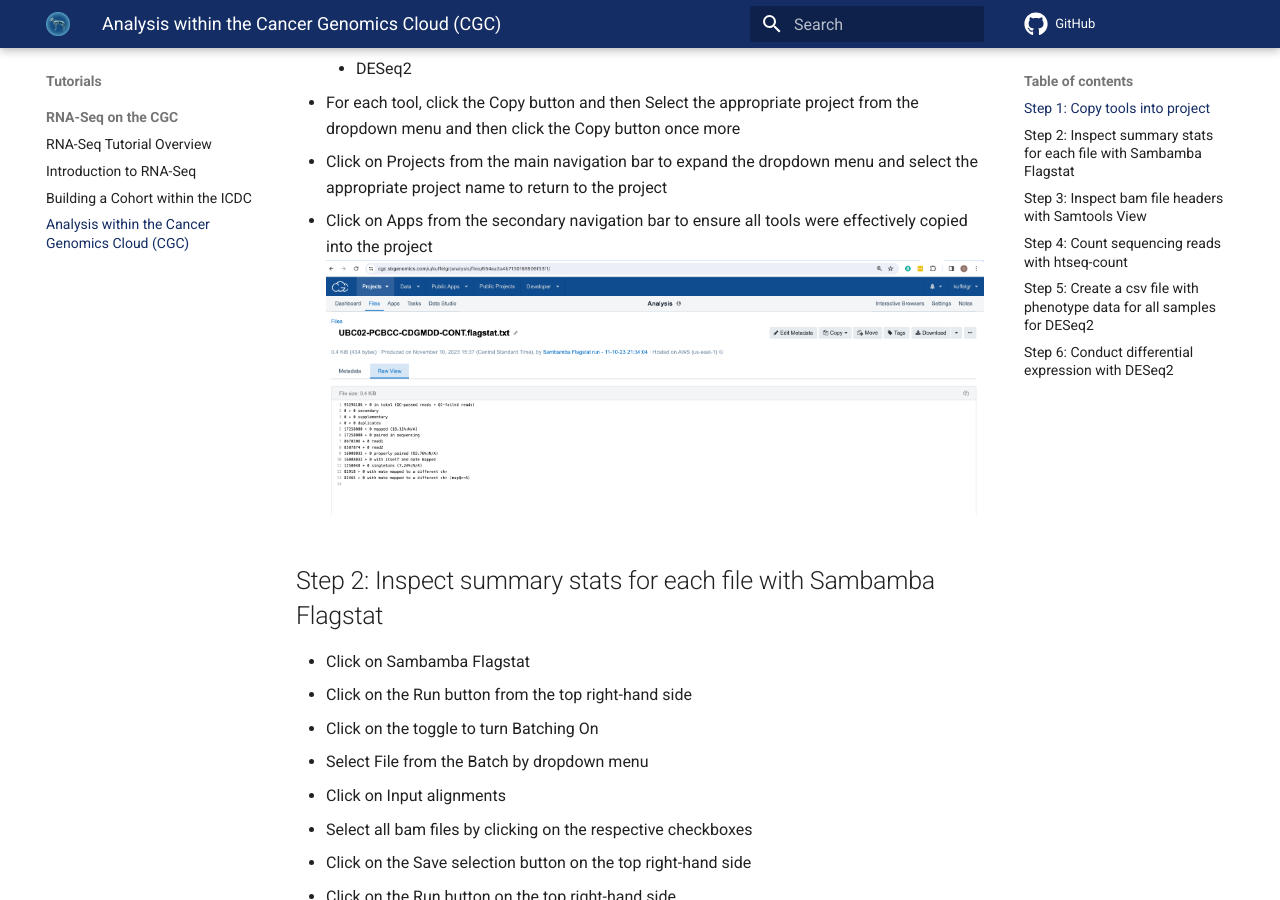
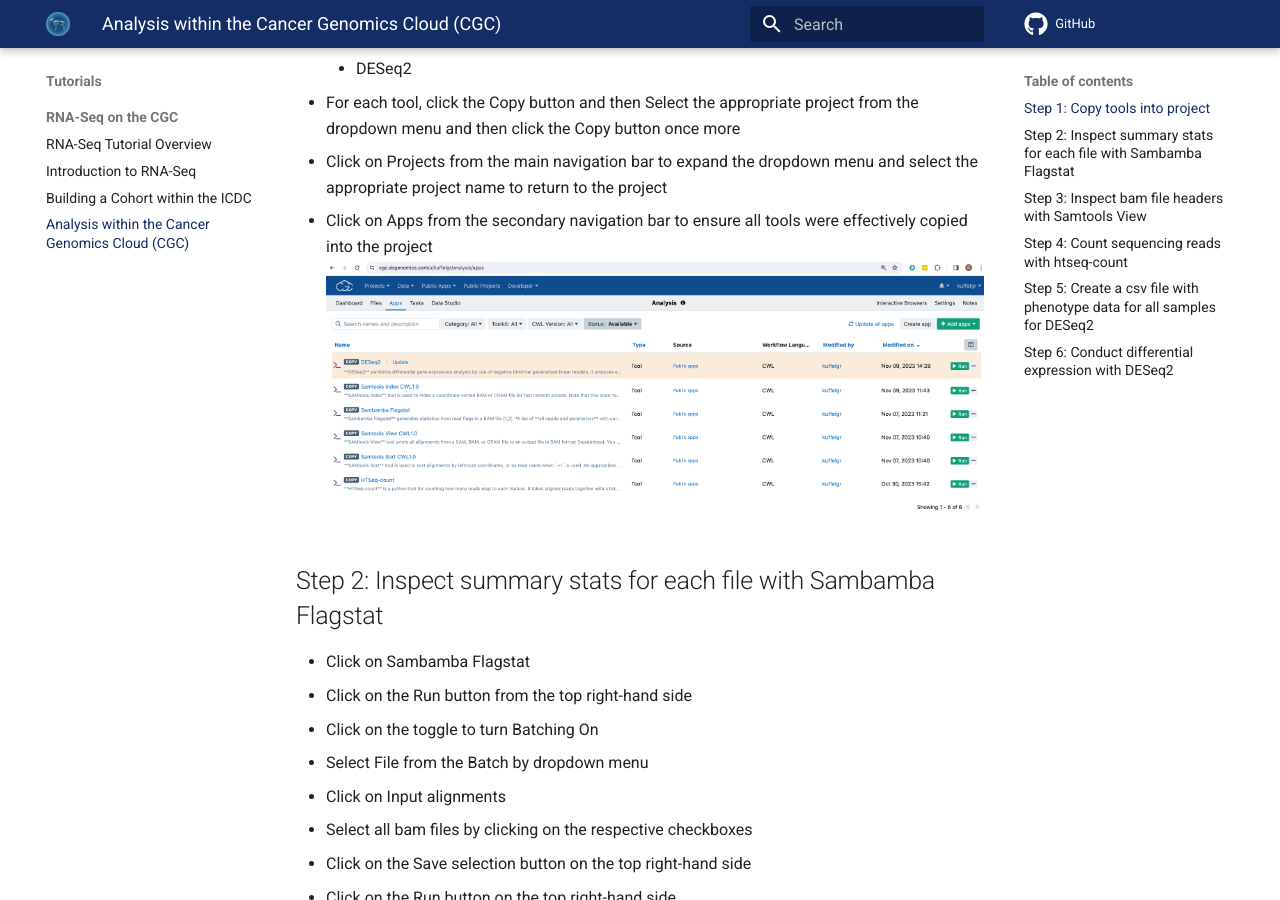
Before and after one commit to CBIIT/icdc-bioinformatics, an MkDocs documentation site: the page built from docs/Tutorials/RNA-Seq-on-CGC/rna_seq_04.md, in a window 1280 px wide and 900 px high, scrolled down 531 px. Built offline with MkDocs 1.6.1 and Material for MkDocs 9.7.7, drawn with Linux system fonts in a browser that asks for light colours; comment, search, counter and statistics services are not loaded.

Commit message:
Update tools loaded screenshot

```diff
--- a/docs/Tutorials/RNA-Seq-on-CGC/rna_seq_04.md
+++ b/docs/Tutorials/RNA-Seq-on-CGC/rna_seq_04.md
@@ -23,7 +23,7 @@
 * For each tool, click the Copy button and then Select the appropriate project from the dropdown menu and then click the Copy button once more
 * Click on Projects from the main navigation bar to expand the dropdown menu and select the appropriate project name to return to the project
 * Click on Apps from the secondary navigation bar to ensure all tools were effectively copied into the project
-![Tools loaded](./rna-seq-images/cgc-flagstat-results.png "Tools loaded")
+![Tools loaded](./rna-seq-images/cgc-apps-loaded.png "Tools loaded")
 
 ## Step 2: Inspect summary stats for each file with Sambamba Flagstat
 * Click on Sambamba Flagstat
```
